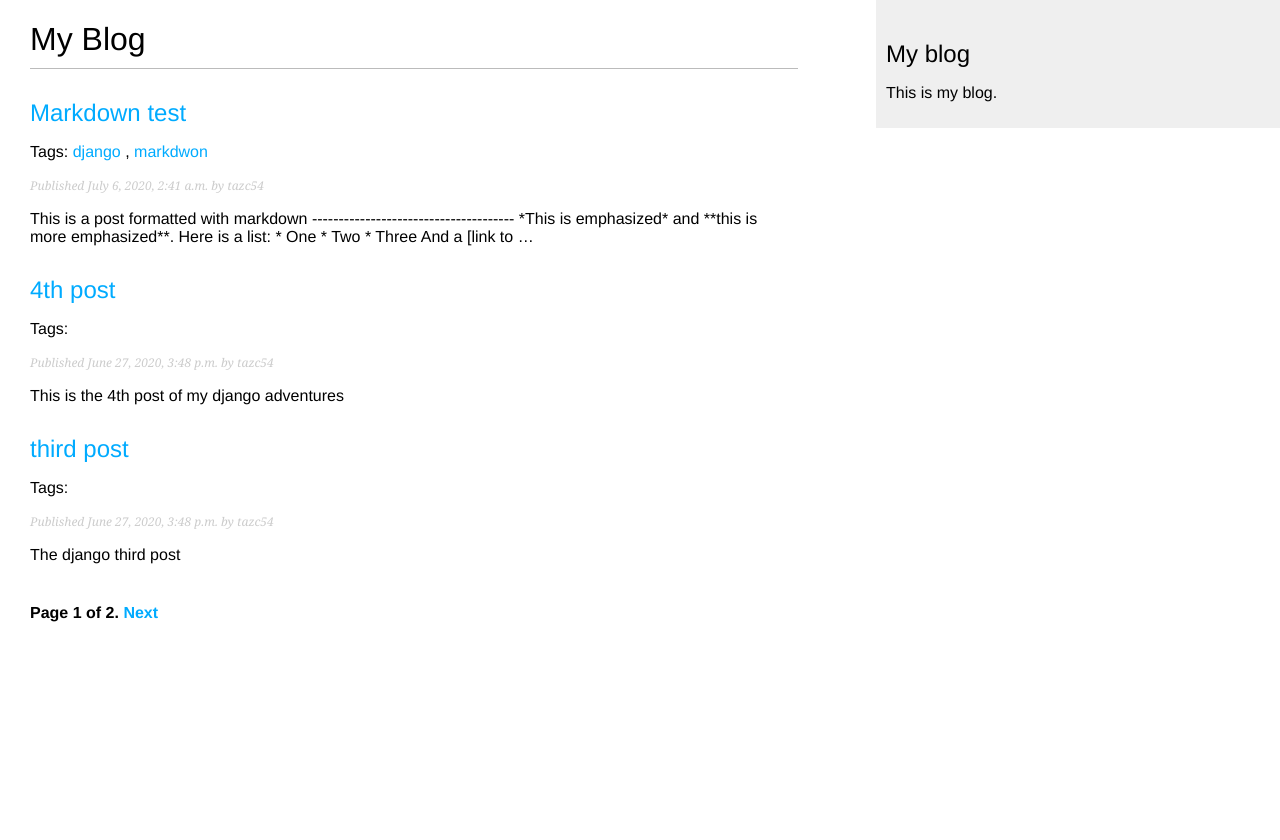
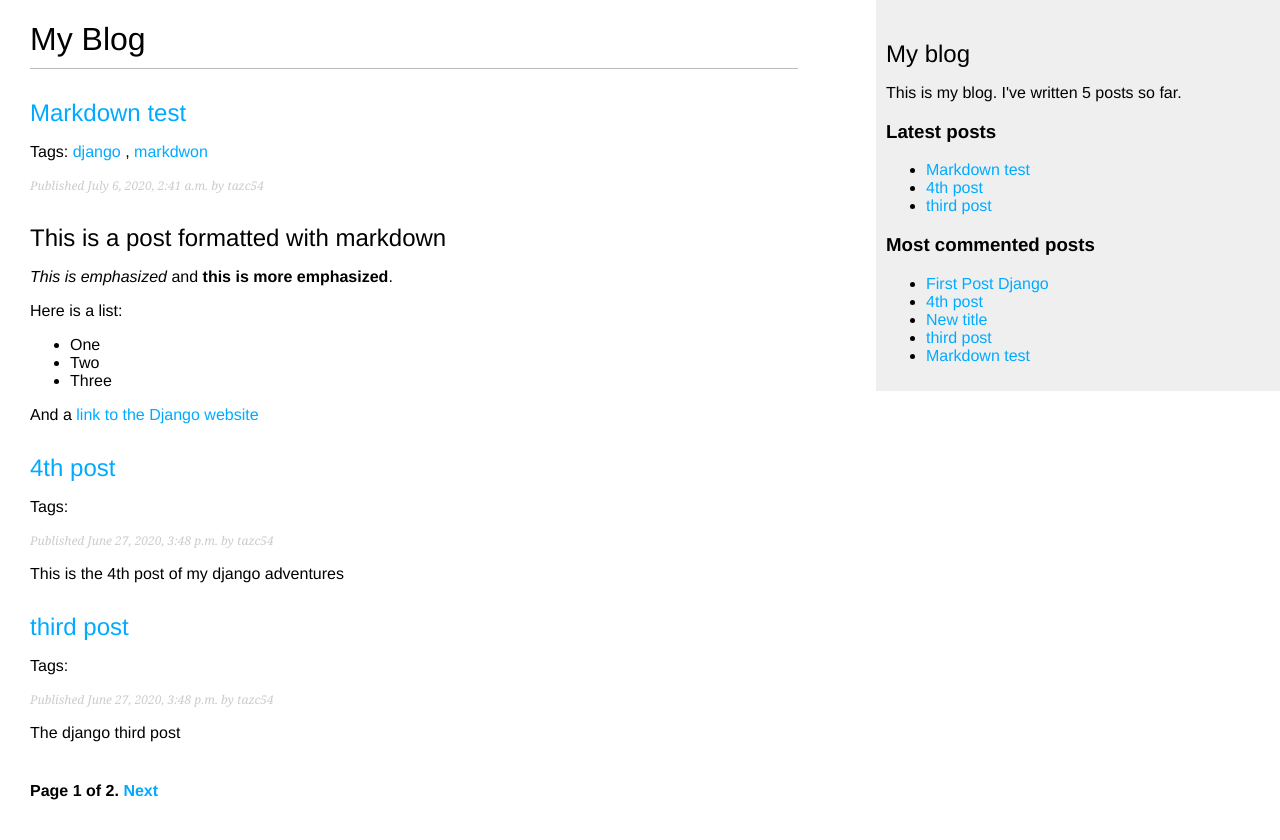
Before and after one commit to Tazc54/DjangoProjects, a Django app: page /blog/ in a window 1280 px wide. Before the commit the page ends 622 px from the top, so only its background shows below. Run offline with Django 3.2, Linux system fonts and the light colour scheme; data comes from the database, SQL or seed files in the repository; both versions use the stored data as it was after the commit; parts of the project's set-up code (start-up, migrations or seed data) failed here and were passed over.

Commit message:
Django Blog 1.6  * Added Custom Tagging function to blog posts.  * Added Most commented section.  * Added Latest post section.  * Added Custom template filters.  * Added Markdown support for posts.

```diff
--- /dev/null
+++ b/mysite/blog/templates/base.html
@@ -0,0 +1,30 @@
+{% load blog_tags %}
+{% load static %}
+<!DOCTYPE html>
+<html>
+<head>
+  <title>{% block title %}{% endblock %}</title>
+  <link href="{% static "css/blog.css" %}" rel="stylesheet">
+</head>
+<body>
+  <div id="content">
+    {% block content %}
+    {% endblock %}
+  </div>
+  <div id="sidebar">
+    <h2>My blog</h2>
+    <p>This is my blog. I've written {% total_posts %} posts so far.</p>
+    <h3>Latest posts</h3>
+    {% show_latest_posts 3 %}
+    <h3>Most commented posts</h3>
+    {% get_most_commented_posts as most_commented_posts %}
+    <ul>
+        {% for post in most_commented_posts %}
+            <li>
+                <a href="{{ post.get_absolute_url }}">{{ post.title }}</a>
+            </li>
+        {% endfor %}
+    </ul>
+  </div>
+</body>
+</html>
--- a/mysite/blog/templates/blog/base.html
+++ /dev/null
@@ -1,19 +0,0 @@
-{% load static %}
-<!DOCTYPE html>
-<html lang="en">
-<head>
-    <meta charset="UTF-8">
-    <title>{% block title %}{% endblock %}</title>
-    <link href="{% static "css/blog.css" %}" rel="stylesheet">
-</head>
-<body>
-    <div id="content">
-        {% block content %}
-        {% endblock %}
-    </div>
-    <div id="sidebar">
-        <h2>My blog</h2>
-        <p>This is my blog.</p>
-    </div>
-</body>
-</html>
--- a/mysite/blog/templates/blog/post/detail.html
+++ b/mysite/blog/templates/blog/post/detail.html
@@ -1,11 +1,12 @@
-{% extends "blog/base.html" %}
+{% extends "base.html" %}
+{% load blog_tags %}
 {% block title %}{{ post.title }}{% endblock %}
 {% block content %}
     <h1>{{ post.title }}</h1>
     <p class="date">
         Published {{ post.publish }} by {{ post.author }}
     </p>
-    {{ post.body|linebreaks }}
+    {{ post.body|markdown }}
     <p>
         <a href="{% url "blog:post_share" post.id %}">
             Share this post
--- /dev/null
+++ b/mysite/blog/templates/blog/post/latest_posts.html
@@ -0,0 +1,17 @@
+<!DOCTYPE html>
+<html lang="en">
+<head>
+    <meta charset="UTF-8">
+    <title>Title</title>
+</head>
+<body>
+    <ul>
+        {% for post in latest_posts %}
+        <li>
+            <a href="{{ post.get_absolute_url }}">{{ post.title }}</a>
+        </li>
+        {% endfor %}
+    </ul>
+
+</body>
+</html>
--- a/mysite/blog/templates/blog/post/list.html
+++ b/mysite/blog/templates/blog/post/list.html
@@ -1,4 +1,5 @@
-{% extends "blog/base.html" %}
+{% extends "base.html" %}
+{% load blog_tags %}
 {% block title %}My Blog{% endblock %}
 {% block content %}
   <h1>My Blog</h1>
@@ -23,7 +24,7 @@
     <p class="date">
       Published {{ post.publish }} by {{ post.author }}
     </p>
-    {{ post.body|truncatewords:30|linebreaks }}
+    {{ post.body|markdown|truncatewords_html:30 }}
   {% endfor %}
     {% include "pagination.html" with page=posts %}
 {% endblock %}
--- /dev/null
+++ b/mysite/blog/templatetags/blog_tags.py
@@ -0,0 +1,31 @@
+from django.utils.safestring import mark_safe
+from django.db.models import Count
+from django import template
+from ..models import Post
+import markdown
+
+
+register = template.Library()
+
+
+@register.simple_tag
+def total_posts():
+    return Post.published.count()
+
+
+@register.inclusion_tag('blog/post/latest_posts.html')
+def show_latest_posts(count=5):
+    latest_posts = Post.published.order_by('-publish')[:count]
+    return {'latest_posts': latest_posts}
+
+
+@register.simple_tag
+def get_most_commented_posts(count=5):
+    return Post.published.annotate(
+        total_comments=Count('comments')
+    ).order_by('-total_comments')[:count]
+
+
+@register.filter(name='markdown')
+def markdown_format(text):
+    return mark_safe(markdown.markdown(text))
```
Also changed, not shown: mysite/blog/templatetags/__init__.py (added), mysite/db.sqlite3.
